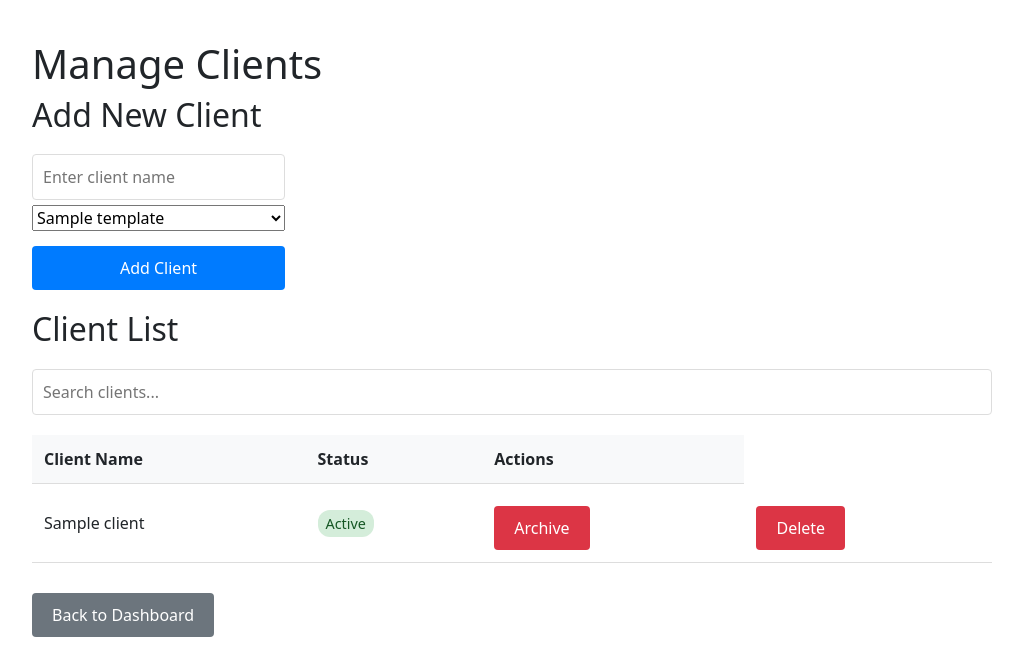
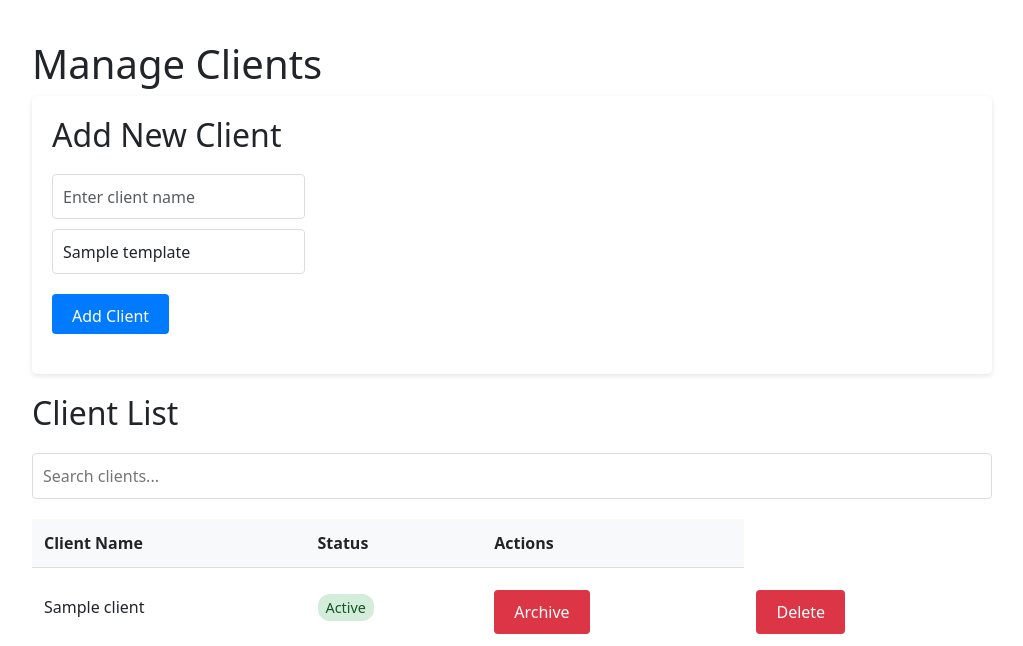
Before and after one commit to Jurgens92/ITChecklistSystem, a Flask app: page /manage-clients in a window 1280 px wide. Shown: the part 74-720 px from the top of the page, without its empty margins (128-1151 px from the left). Run offline with Flask 3, Linux system fonts and the light colour scheme; a user stored in the database is signed in; tables that the repository leaves empty hold one stand-in row (values such as "Sample post").

Commit message:
Dropdown Fix _ Addcleint

```diff
--- a/app/templates/manage_clients.html
+++ b/app/templates/manage_clients.html
@@ -7,10 +7,17 @@
         <h2>Add New Client</h2>
         <form method="POST" action="{{ url_for('main.add_client') }}" class="add-client-form">
             <div class="form-group">
-                <input type="text" name="client_name" placeholder="Enter client name" required>
-                <select name="template_id" id="template_id" required>
+                <input type="text"
+                       name="client_name"
+                       placeholder="Enter client name"
+                       required
+                       class="form-control">
+                <select name="template_id"
+                        id="template_id"
+                        required
+                        class="form-control">
                     {% for template in templates %}
-                        <option value="{{ template.id|string }}">{{ template.name }}</option>
+                        <option value="{{ template.id }}">{{ template.name }}</option>
                     {% endfor %}
                 </select>
                 <button type="submit" class="button">Add Client</button>
@@ -102,6 +109,48 @@ function filterClients() {
     </script>
 
 <style>
+
+.add-client-section {
+    background-color: white;
+    padding: 20px;
+    border-radius: 5px;
+    box-shadow: 0 2px 5px rgba(0,0,0,0.1);
+    margin-bottom: 20px;
+}
+
+.add-client-form .form-group {
+    display: flex;
+    gap: 10px;
+    align-items: flex-start;
+}
+
+.add-client-form input,
+.add-client-form select {
+    flex: 1;
+    padding: 10px;
+    border: 1px solid #ddd;
+    border-radius: 4px;
+    height: 40px;
+}
+
+.add-client-form button {
+    padding: 10px 20px;
+    height: 40px;
+    white-space: nowrap;
+}
+
+@media (max-width: 768px) {
+    .add-client-form .form-group {
+        flex-direction: column;
+    }
+
+    .add-client-form input,
+    .add-client-form select,
+    .add-client-form button {
+        width: 100%;
+    }
+}
+
 .manage-clients-container {
     max-width: 1000px;
     margin: 0 auto;
```
